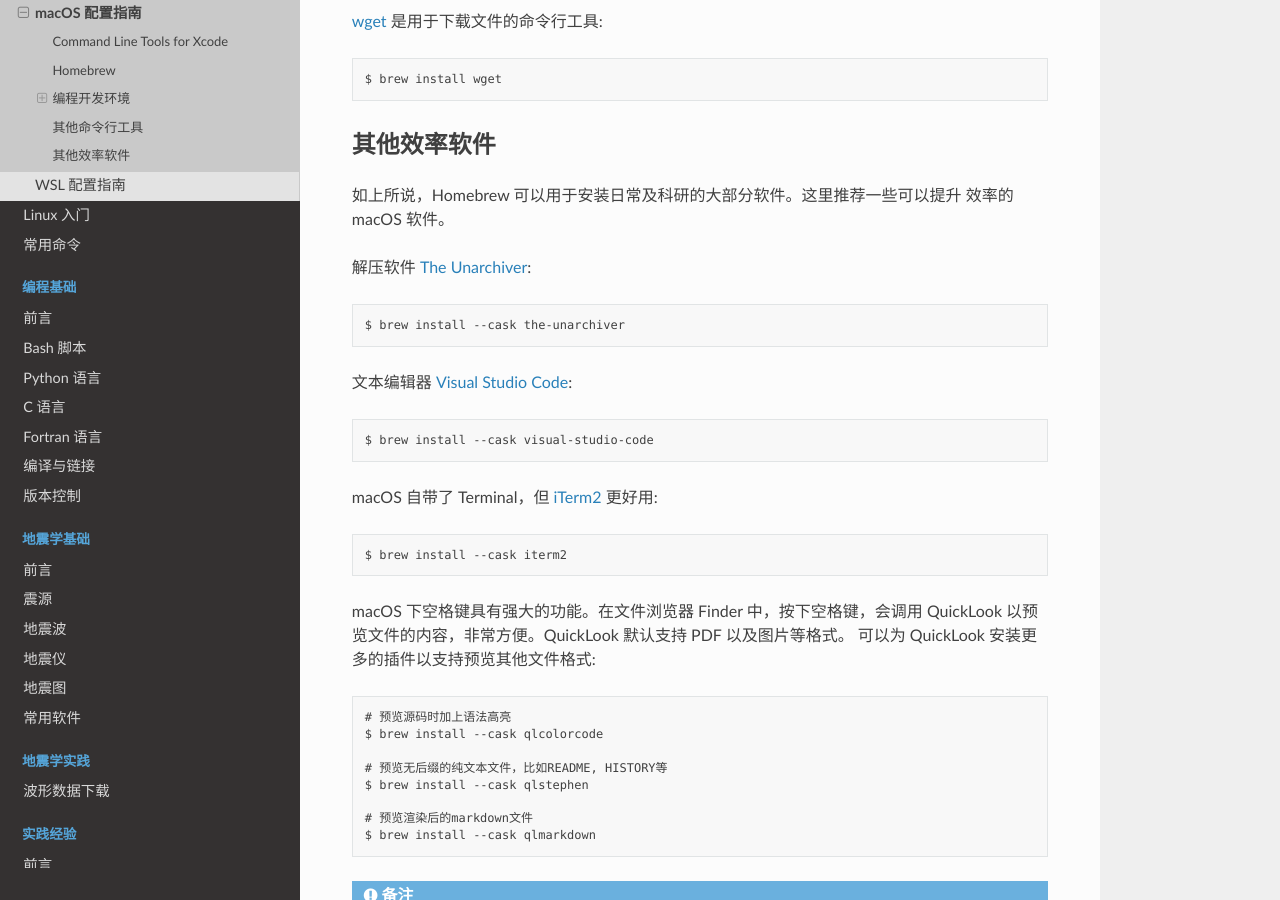
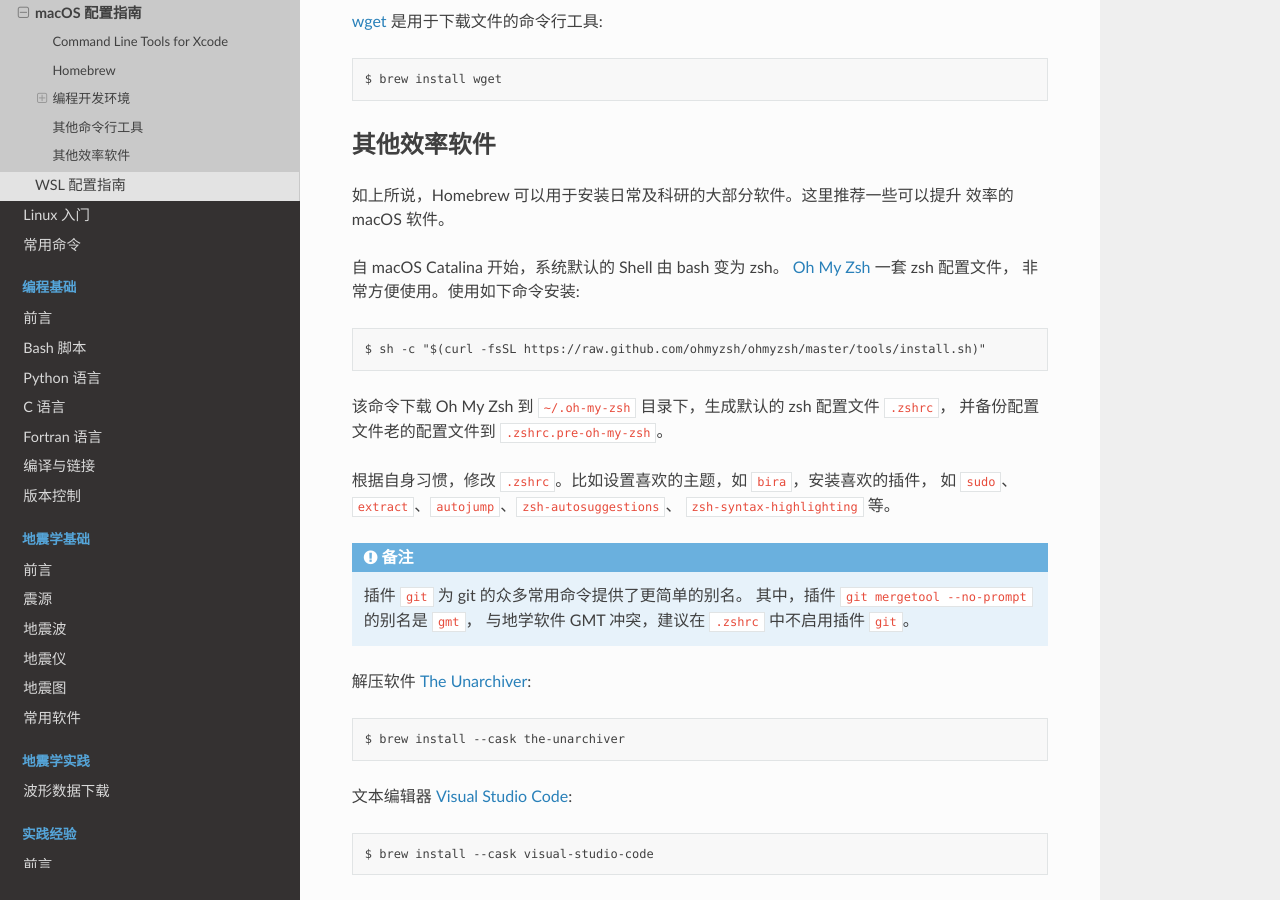
Before and after one commit to seismo-learn/seismology101, a Sphinx documentation site: the page built from source/computer/macos-setup.rst, in a window 1280 px wide and 900 px high, scrolled down 3104 px. Built offline with Sphinx 7.4.7 and the Read the Docs theme 2.0.0, drawn with Linux system fonts in a browser that asks for light colours.

Commit message:
Add ohmyzsh

```diff
--- a/source/computer/macos-setup.rst
+++ b/source/computer/macos-setup.rst
@@ -149,6 +149,27 @@
 如上所说，Homebrew 可以用于安装日常及科研的大部分软件。这里推荐一些可以提升
 效率的 macOS 软件。
 
+
+自 macOS Catalina 开始，系统默认的 Shell 由 bash 变为 zsh。
+`Oh My Zsh <https://github.com/ohmyzsh/ohmyzsh>`__ 一套 zsh 配置文件，
+非常方便使用。使用如下命令安装::
+
+    $ sh -c "$(curl -fsSL https://raw.github.com/ohmyzsh/ohmyzsh/master/tools/install.sh)"
+
+该命令下载 Oh My Zsh 到 ``~/.oh-my-zsh`` 目录下，生成默认的 zsh 配置文件 ``.zshrc``\ ，
+并备份配置文件老的配置文件到 ``.zshrc.pre-oh-my-zsh``\ 。
+
+根据自身习惯，修改 ``.zshrc``\ 。比如设置喜欢的主题，如 ``bira``，安装喜欢的插件，
+如 ``sudo``\ 、``extract``\ 、``autojump``\ 、``zsh-autosuggestions``\ 、
+``zsh-syntax-highlighting`` 等。
+
+.. note::
+
+   插件 ``git`` 为 git 的众多常用命令提供了更简单的别名。
+   其中，插件 ``git mergetool --no-prompt`` 的别名是 ``gmt``，
+   与地学软件 GMT 冲突，建议在 ``.zshrc`` 中不启用插件 ``git``\ 。
+
+
 解压软件 `The Unarchiver <https://theunarchiver.com/>`__::
 
     $ brew install --cask the-unarchiver
```
